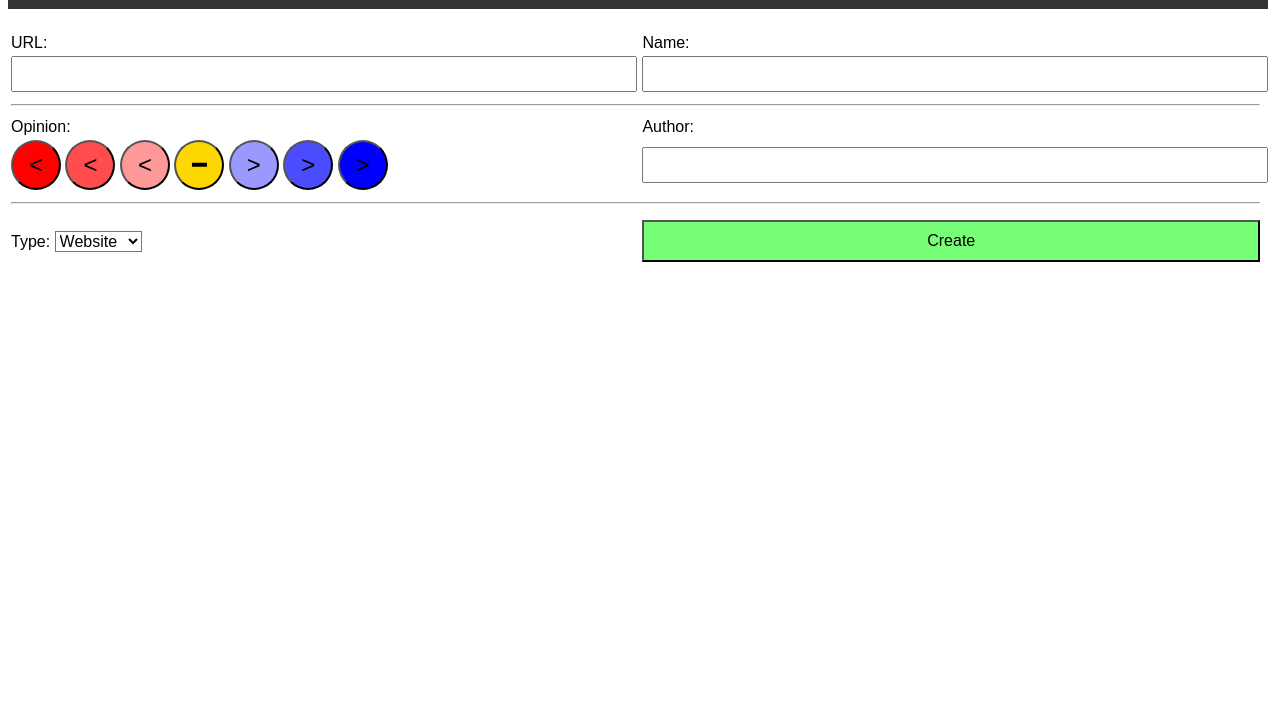
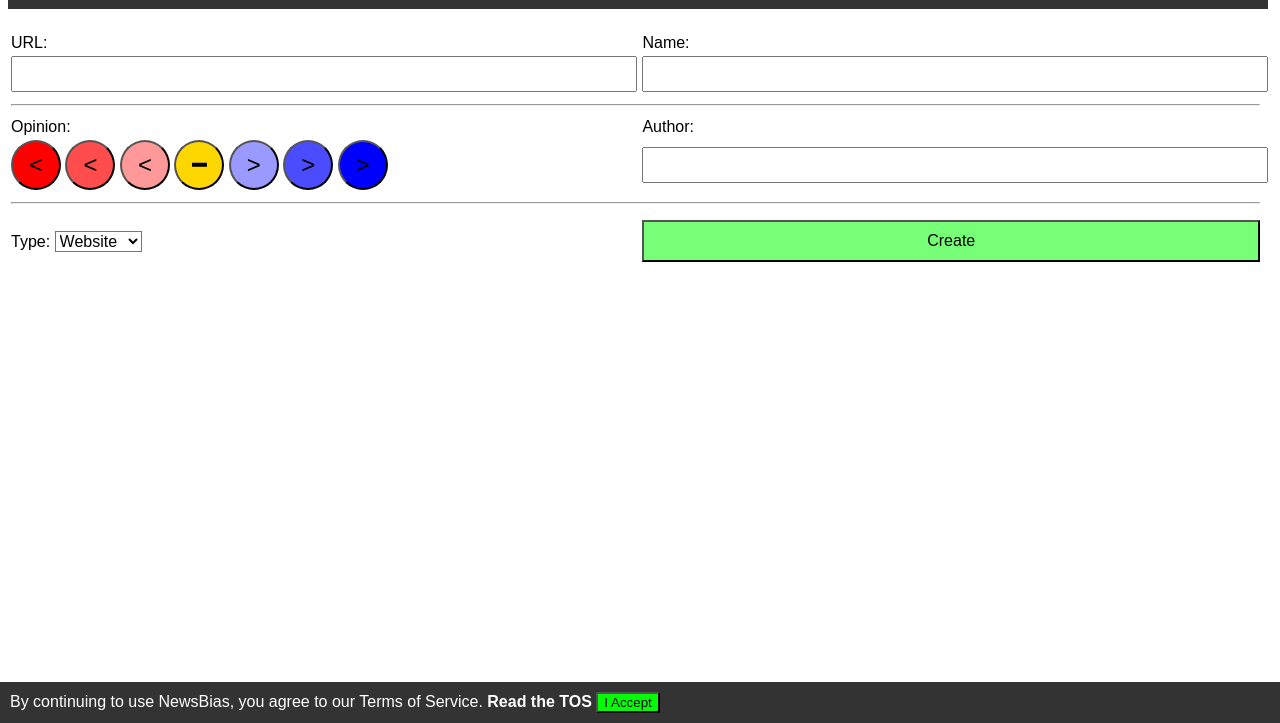
Before and after one commit to Simas2006/NewsBias, a plain HTML site: page web/create/index.html in a window 1280 px wide. Shown: the part 77-800 px from the top of the page. Drawn offline with Linux system fonts and the light colour scheme; no server answers.

Commit message:
Add cookie panel (its back!)

```diff
--- a/web/navbar/navbar.css
+++ b/web/navbar/navbar.css
@@ -55,3 +55,21 @@ div.big-graphic > canvas {
   border-radius: 50%;
   font-size: 75%;
 }
+.navbar-cookie-panel {
+  position: fixed;
+  left: 0px;
+  bottom: 0px;
+  padding: 10px;
+  width: 100%;
+  background-color: #333;
+  color: white;
+}
+.navbar-cookie-panel > a {
+  color: white;
+  font-weight: bold;
+  text-decoration: none;
+}
+.navbar-cookie-panel > button {
+  border-radius: 5%;
+  background-color: #00ff00;
+}
--- a/web/navbar/navbar.js
+++ b/web/navbar/navbar.js
@@ -109,6 +109,7 @@ function renderNavbar(callback) {
       merge();
     });
   }
+  renderCookiePanel();
 }
 
 function renderBarGraphic(element,rating) {
@@ -207,6 +208,28 @@ function renderBarGraphic(element,rating) {
   }
 }
 
+function renderCookiePanel() {
+  if ( localStorage.getItem("disableCookiePanel") ) return;
+  var div = document.createElement("div");
+  div.className = "navbar-cookie-panel";
+  var text = document.createElement("span");
+  text.innerText = "By continuing to use NewsBias, you agree to our Terms of Service. ";
+  div.appendChild(text);
+  var link = document.createElement("a");
+  link.innerText = "Read the TOS ";
+  link.href = "https://github.com/Simas2006/NewsBias/blob/master/wiki/Terms%20Of%20Service.md";
+  link.target = "_blank";
+  div.appendChild(link);
+  var button = document.createElement("button");
+  button.innerText = "I Accept";
+  button.onclick = function() {
+    localStorage.setItem("disableCookiePanel","1");
+    document.body.removeChild(div);
+  }
+  div.appendChild(button);
+  document.body.appendChild(div);
+}
+
 function incrementAwardPoints(val) {
   if ( ! localStorage.getItem("points") ) localStorage.setItem("points","0:0:0");
   var points = localStorage.getItem("points").split(":");
```
Also changed, not shown: wiki/Terms Of Service.md (+1 -0 lines).
